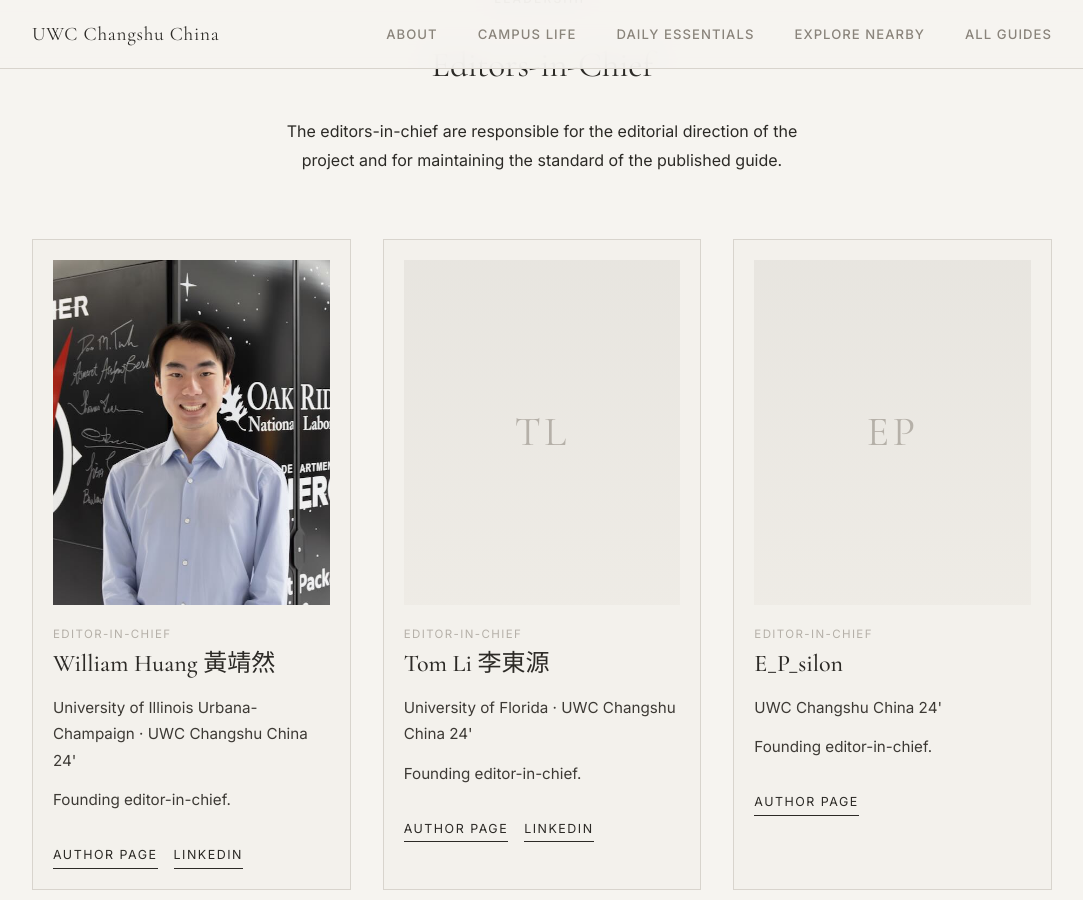
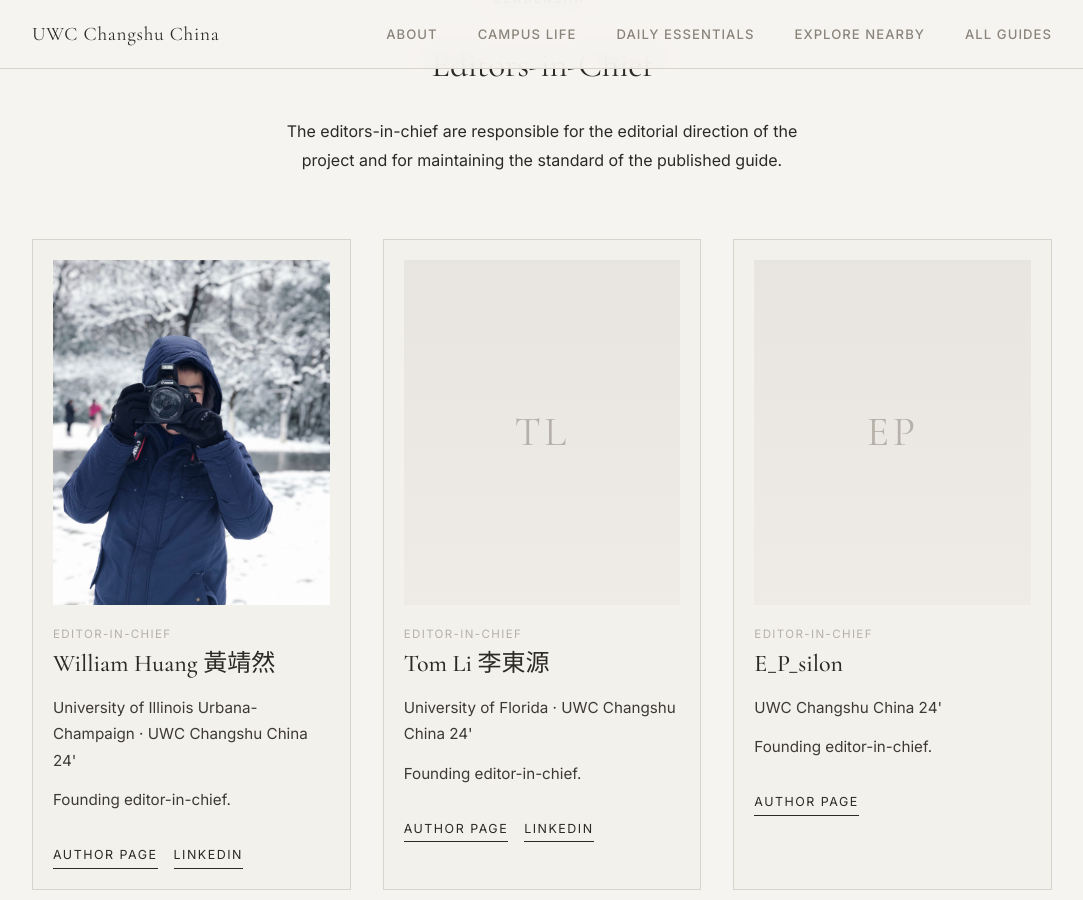
Before and after one commit to United-World-College/UWC-Survival-Guide, a Jekyll site: the page built from website/about.html, in a window 1280 px wide and 900 px high, scrolled down 2281 px. Shown: the whole window, without its empty margins (98-1181 px from the left). Built offline with Jekyll 4.4.1, drawn with Linux system fonts in a browser that asks for light colours.

Commit message:
Update contributor photo format and replace JPEG with JPG

```diff
--- a/website/_data/about.yml
+++ b/website/_data/about.yml
@@ -24,7 +24,7 @@
     cohort: "UWC Changshu China 24'"
     profile_label: LinkedIn
     profile_url: "https://www.linkedin.com/in/william-huang-6b4102332/"
-    photo: "/assets/images/contributors/WH.jpeg"
+    photo: "/assets/images/contributors/WH.JPG"
     summary: Founding editor-in-chief.
     articles:
       - College Application
```
Also changed, not shown: website/assets/images/contributors/WH.JPG (added), website/assets/images/contributors/WH.jpeg (deleted).
